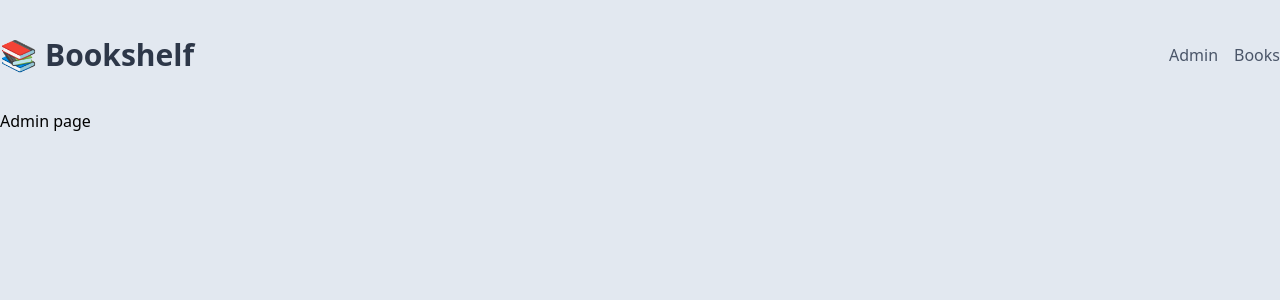
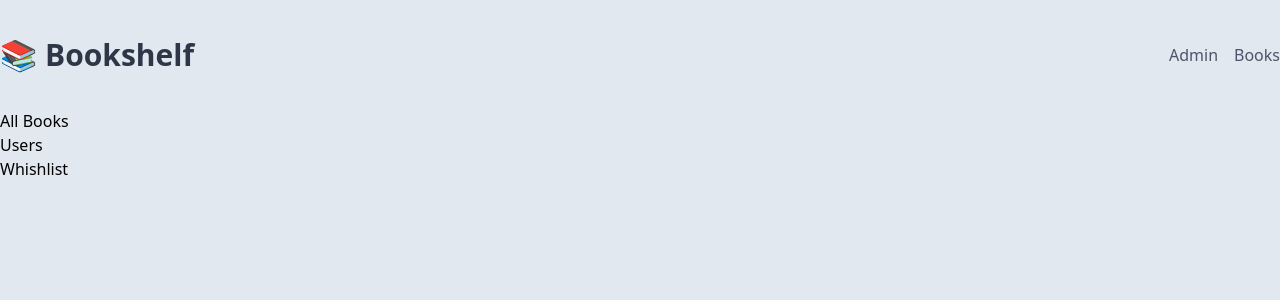
Before and after one commit to royarzun/bookshelf-django, a React (Create React App) app in the folder bookshelf-client/: page /admin in a window 1280 px wide. Shown: the top 300 px of the page. Built offline with nearby package versions, Linux system fonts and the light colour scheme.

Commit message:
feat(client): add routes as constants

```diff
--- a/bookshelf-client/src/App.js
+++ b/bookshelf-client/src/App.js
@@ -23,7 +23,7 @@ const App = () => {
             <Route path="/books" exact>
               <Books />
             </Route>
-            <Route path="/admin" exact>
+            <Route path="/admin">
               <Admin />
             </Route>
             <Route>
--- a/bookshelf-client/src/components/Header/Header.js
+++ b/bookshelf-client/src/components/Header/Header.js
@@ -1,11 +1,12 @@
 import React from "react";
 import { Link } from "react-router-dom";
+import { ADMIN_ALL_BOOKS, BOOKS, HOME } from "../../constants/routes";
 
 const Header = () => {
   return (
     <header className="flex py-8 justify-between">
       <h1 className="text-3xl text-gray-800 flex font-semibold tracking-light">
-        <Link to="/">
+        <Link to={HOME}>
           <span className="mr-2">
             <span role="img" aria-label="Bookshelf logo">
               📚
@@ -15,10 +16,10 @@ const Header = () => {
         </Link>
       </h1>
       <nav className="flex items-center">
-        <Link className="nav-item" to="/admin">
+        <Link className="nav-item" to={ADMIN_ALL_BOOKS}>
           Admin
         </Link>
-        <Link className="nav-item" to="/books">
+        <Link className="nav-item" to={BOOKS}>
           Books
         </Link>
       </nav>
--- /dev/null
+++ b/bookshelf-client/src/constants/routes.js
@@ -0,0 +1,5 @@
+export const HOME = "/";
+export const ADMIN_ALL_BOOKS = "/admin/all_books";
+export const ADMIN_USERS = "/admin/users";
+export const ADMIN_WHISHLIST = "/admin/whishlist";
+export const BOOKS = "/books";
--- a/bookshelf-client/src/pages/Admin/Admin.js
+++ b/bookshelf-client/src/pages/Admin/Admin.js
@@ -1,7 +1,43 @@
 import React from "react";
+import { Route, Switch, Link } from "react-router-dom";
+import AdminBookList from "../AdminBookList";
+import AdminUsers from "../AdminUsers";
+import AdminWhishList from "../AdminWhishList";
+import {
+  ADMIN_ALL_BOOKS,
+  ADMIN_USERS,
+  ADMIN_WHISHLIST
+} from "../../constants/routes";
 
 const Admin = () => {
-  return <h1>Admin page</h1>;
+  return (
+    <div>
+      <ul>
+        <li>
+          <Link to={ADMIN_ALL_BOOKS}>All Books</Link>
+        </li>
+        <li>
+          <Link to={ADMIN_USERS}>Users</Link>
+        </li>
+        <li>
+          <Link to={ADMIN_WHISHLIST}>Whishlist</Link>
+        </li>
+      </ul>
+      <div>
+        <Switch>
+          <Route path={ADMIN_ALL_BOOKS}>
+            <AdminBookList />
+          </Route>
+          <Route path={ADMIN_USERS}>
+            <AdminUsers />
+          </Route>
+          <Route path={ADMIN_WHISHLIST}>
+            <AdminWhishList />
+          </Route>
+        </Switch>
+      </div>
+    </div>
+  );
 };
 
 export default Admin;
--- /dev/null
+++ b/bookshelf-client/src/pages/AdminBookList/AdminBookList.js
@@ -0,0 +1,7 @@
+import React from "react";
+
+const AdminBookList = () => {
+  return <p>Book list content</p>;
+};
+
+export default AdminBookList;
--- /dev/null
+++ b/bookshelf-client/src/pages/AdminBookList/index.js
@@ -0,0 +1 @@
+export { default } from "./AdminBookList";
--- /dev/null
+++ b/bookshelf-client/src/pages/AdminUsers/AdminUsers.js
@@ -0,0 +1,7 @@
+import React from "react";
+
+const AdminUsers = () => {
+  return <p>Users</p>;
+};
+
+export default AdminUsers;
--- /dev/null
+++ b/bookshelf-client/src/pages/AdminUsers/index.js
@@ -0,0 +1 @@
+export { default } from "./AdminUsers";
--- /dev/null
+++ b/bookshelf-client/src/pages/AdminWhishList/AdminWhishList.js
@@ -0,0 +1,7 @@
+import React from "react";
+
+const AdminWhishList = () => {
+  return <p>Whishlist</p>;
+};
+
+export default AdminWhishList;
--- /dev/null
+++ b/bookshelf-client/src/pages/AdminWhishList/index.js
@@ -0,0 +1 @@
+export { default } from "./AdminWhishList";
```
